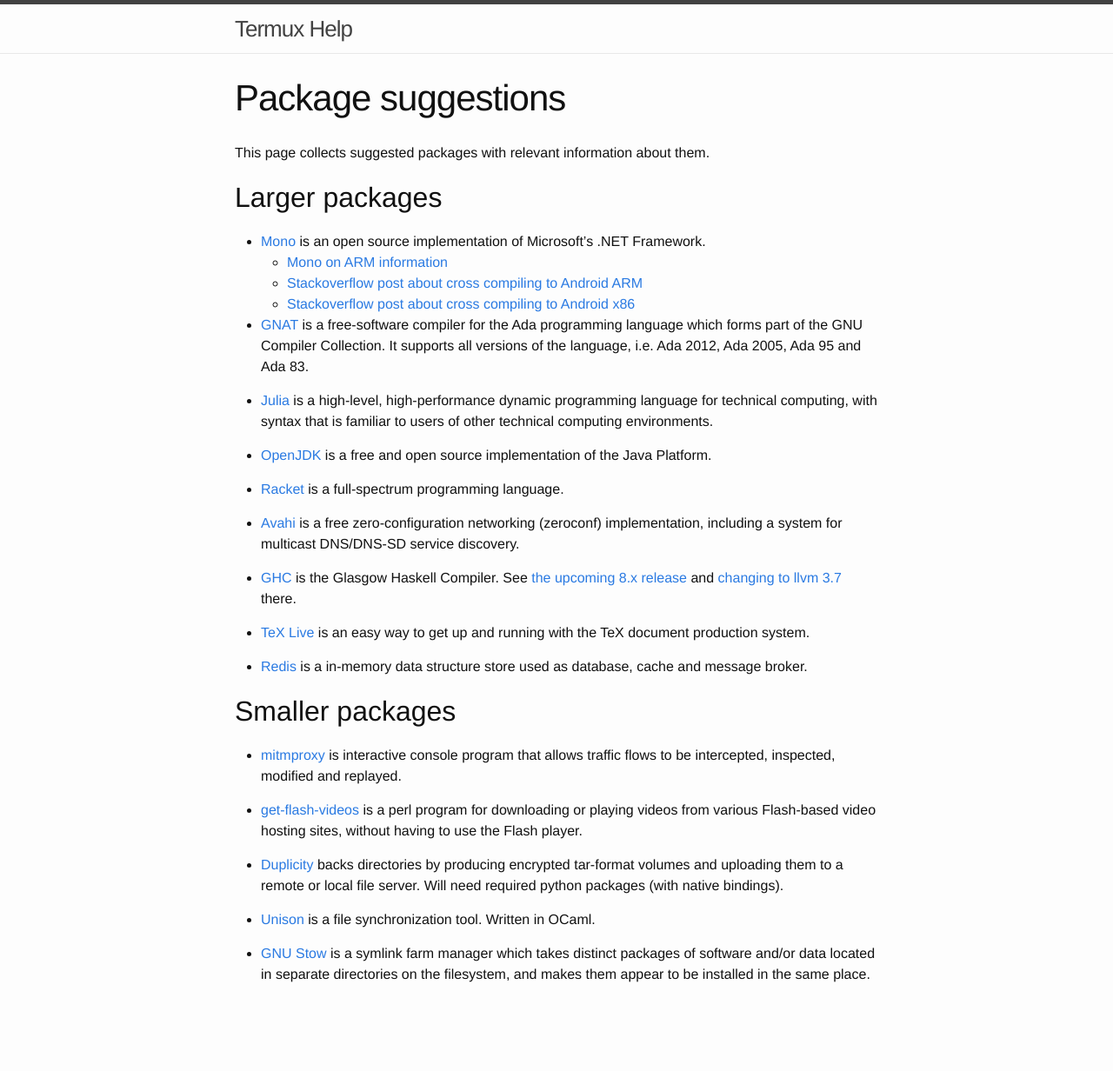
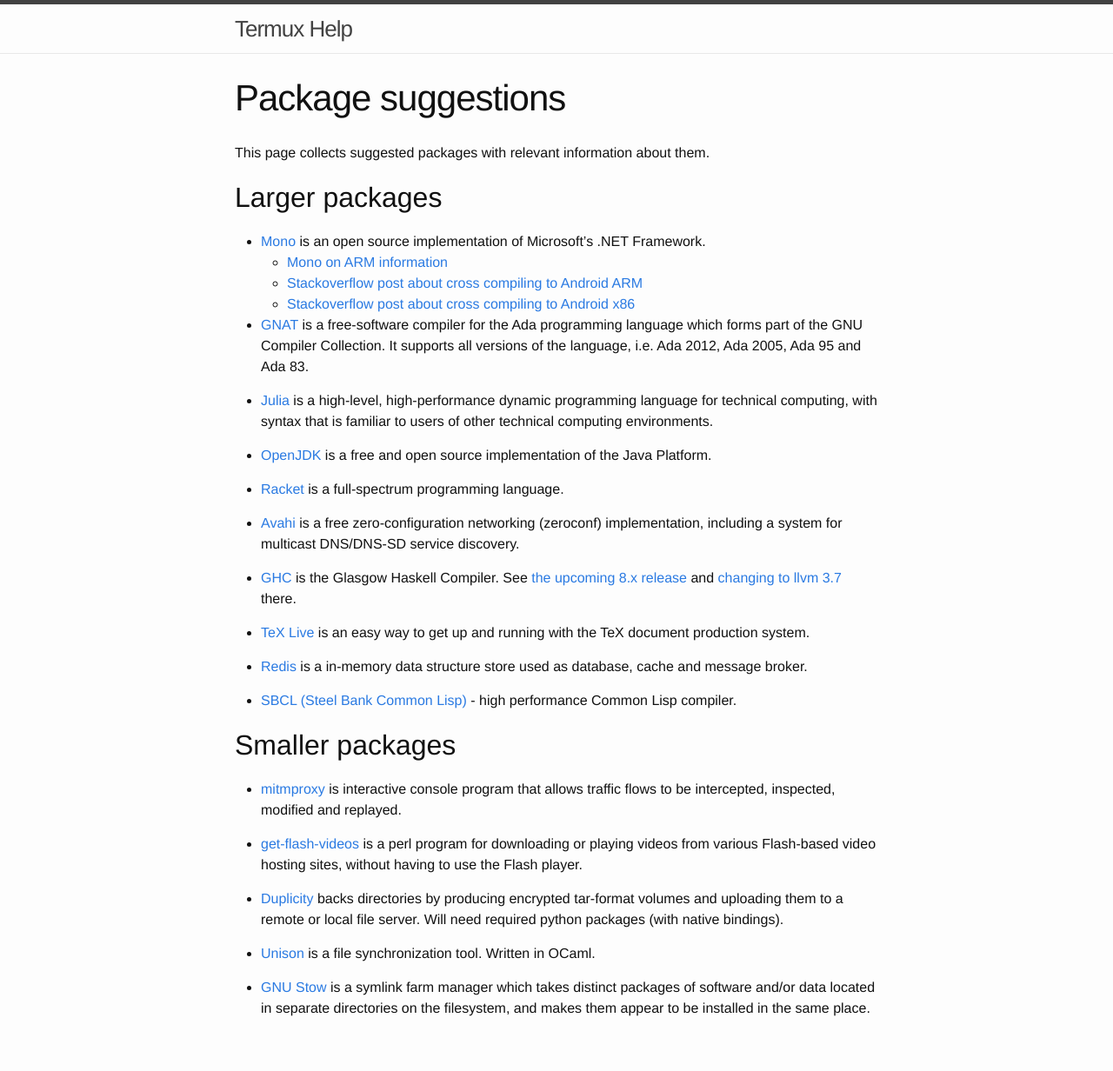
Before and after one commit to termux/termux.github.io, a Jekyll site: the page built from package-suggestions.md, in a window 1280 px wide. Shown: the whole page at 87% size. Built offline with Jekyll 4.4.1, drawn with Linux system fonts in a browser that asks for light colours; before the commit the page ends 1193 px from its top, so only the background shows below that.

Commit message:
Add SBCL as suggested package
Closes https://github.com/termux/termux-packages/issues/183

```diff
--- a/package-suggestions.md
+++ b/package-suggestions.md
@@ -30,6 +30,8 @@
 
 - [Redis](http://redis.io/) is a in-memory data structure store used as database, cache and message broker.
 
+- [SBCL (Steel Bank Common Lisp)](http://www.sbcl.org/) - high performance Common Lisp compiler.
+
 Smaller packages
 ----------------
 
```
